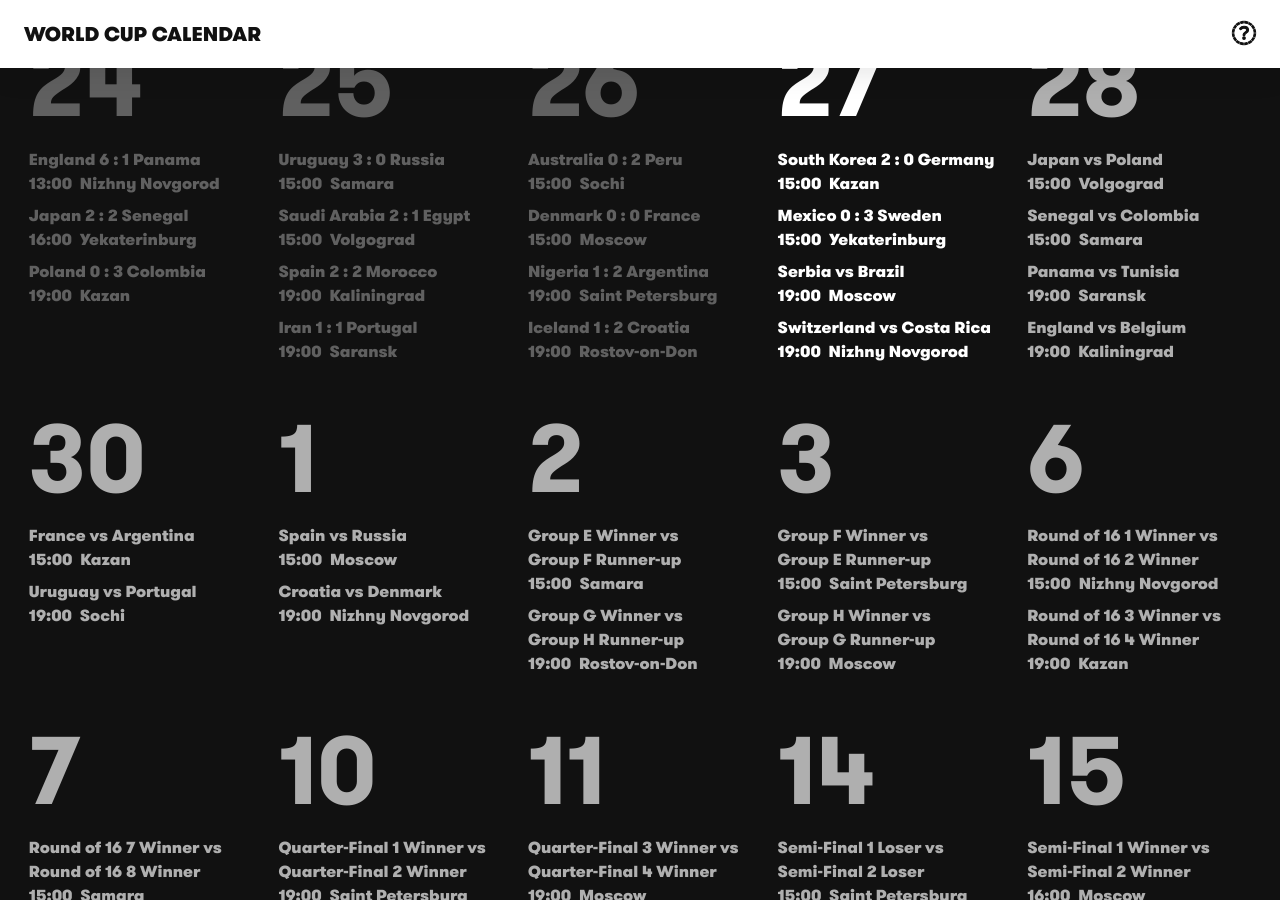
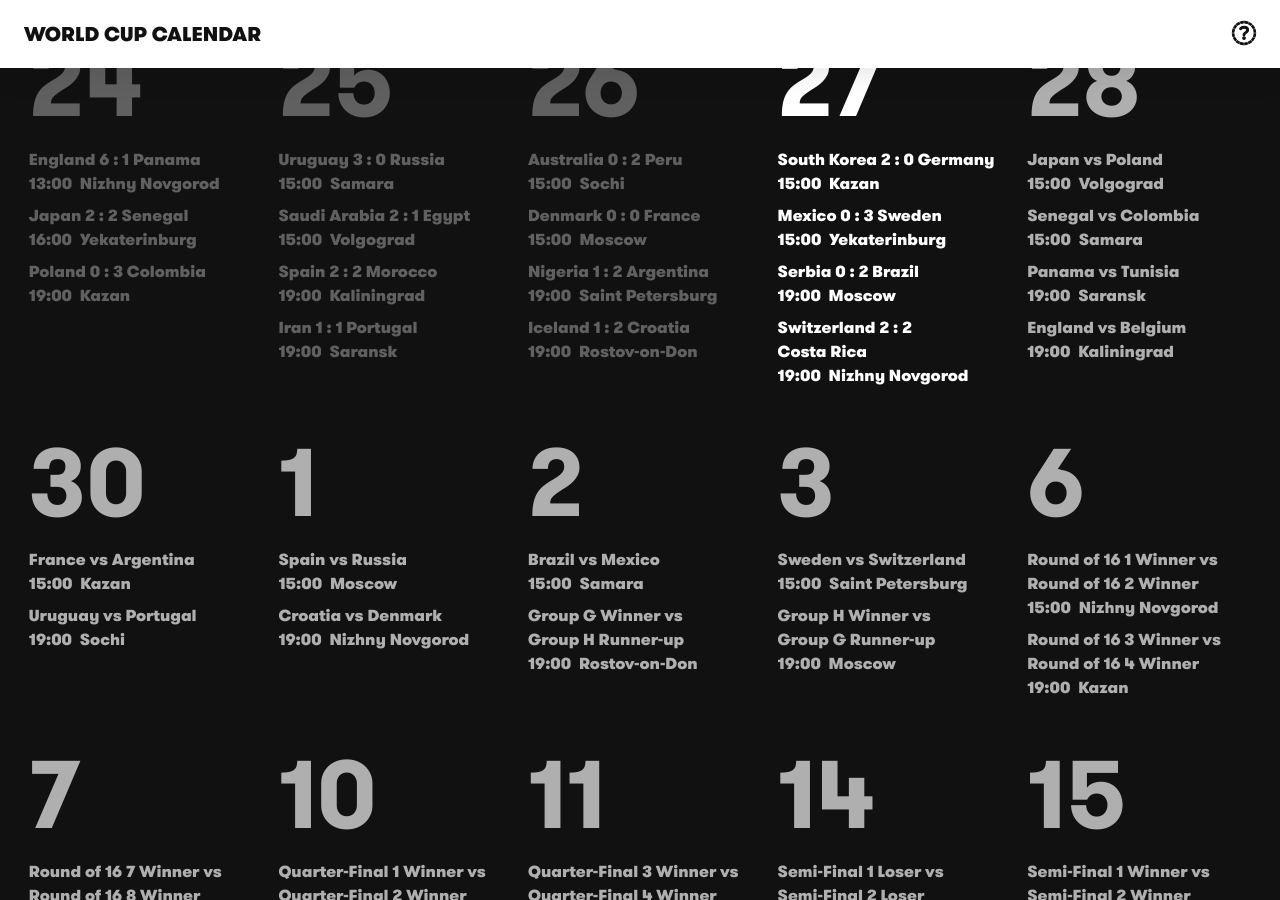
Before and after one commit to iamclydehoel/worldcupcalendar-2018, a Jekyll site: the page built from index.html, in a window 1280 px wide and 900 px high, scrolled down 832 px. Built offline with Jekyll 4.4.1, drawn with Linux system fonts in a browser that asks for light colours; nearby versions of some CDN libraries.

Commit message:
Score update

```diff
--- a/_data/fixtures.yml
+++ b/_data/fixtures.yml
@@ -280,13 +280,13 @@
 
     - team1: Serbia
       team2: Brazil
-      score:
+      score: '0 : 2'
       time: '19:00'
       venue: Moscow
 
     - team1: Switzerland
       team2: Costa Rica
-      score:
+      score: '2 : 2'
       time: '19:00'
       venue: Nizhny Novgorod
 
@@ -346,8 +346,8 @@
 
 - date: '2/7'
   matches:
-    - team1: Group E Winner
-      team2: Group F Runner-up
+    - team1: Brazil
+      team2: Mexico
       score:
       time: '15:00'
       venue: Samara
@@ -360,8 +360,8 @@
 
 - date: '3/7'
   matches:
-    - team1: Group F Winner
-      team2: Group E Runner-up
+    - team1: Sweden
+      team2: Switzerland
       score:
       time: '15:00'
       venue: Saint Petersburg
```
